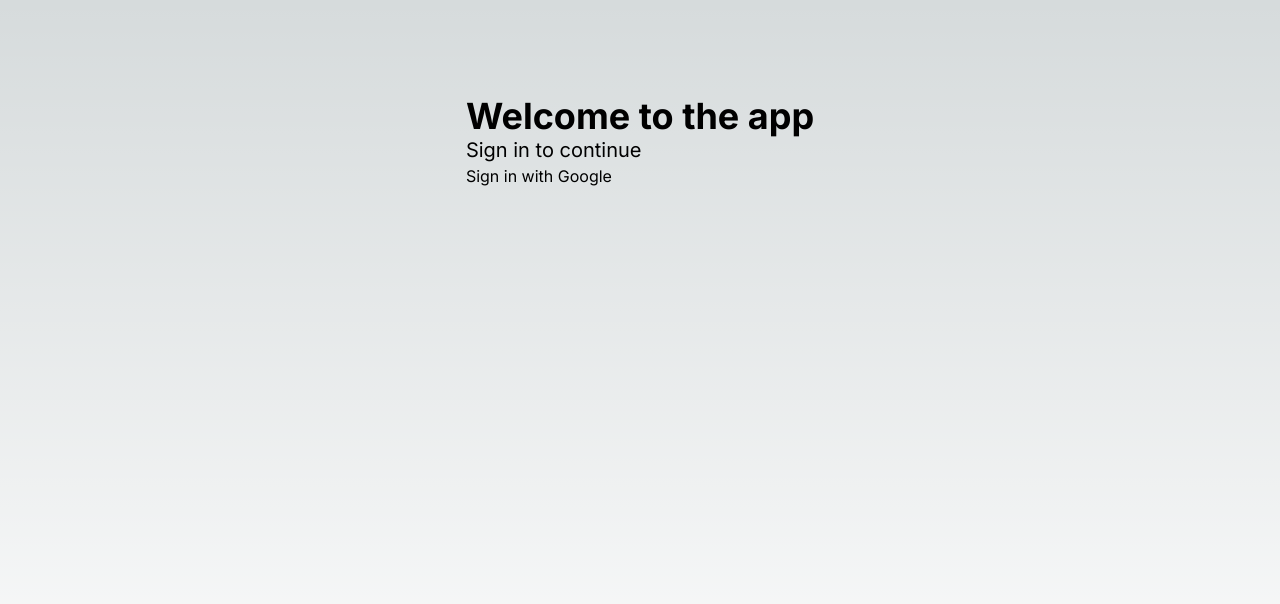
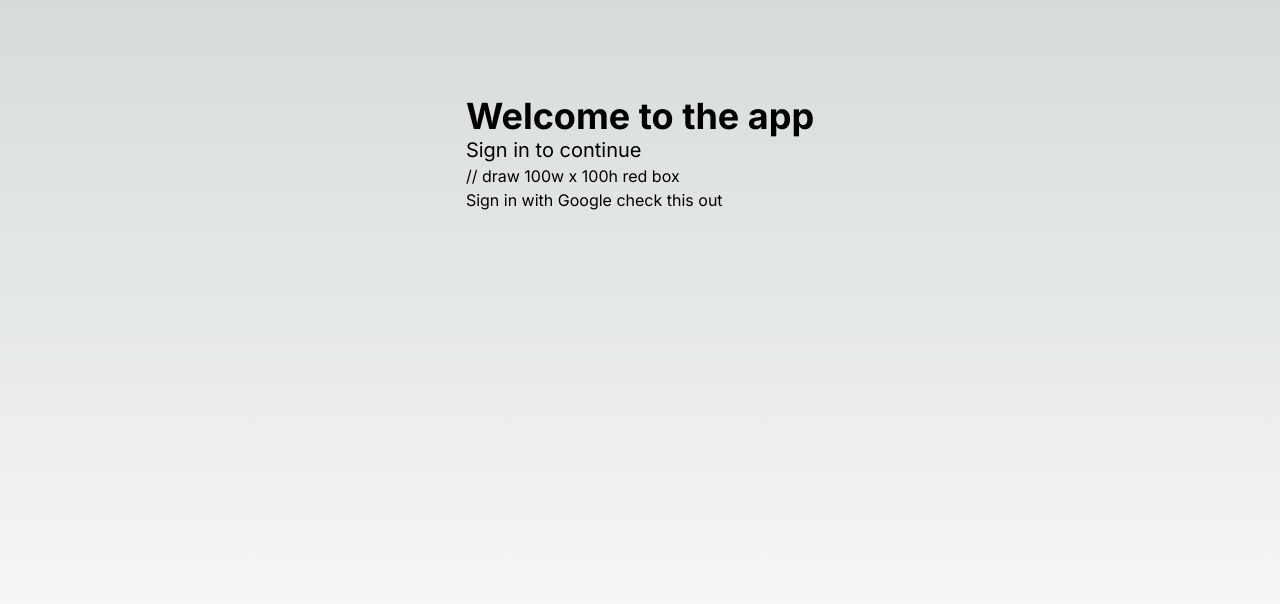
Before and after one commit to Your-Gym-Bro/coaching_web, a Next.js app: page / in a window 1280 px wide. Shown: the top 604 px of the page. Built offline with nearby package versions, Linux system fonts and the light colour scheme.

Commit message:
check actions

```diff
--- a/src/app/page.tsx
+++ b/src/app/page.tsx
@@ -14,9 +14,11 @@ export default function Home() {
         <h1 className="text-4xl font-bold">Welcome to the app</h1>
         <p className="text-xl">Sign in to continue</p>
         <div color="red" className="flex flex-1">
+          // draw 100w x 100h red box
+          <div className="w-100 h-100 bg-red-500"></div>
         </div>
         <button onClick={handleSignIn}>
-          {user ? `Signed in as ` : "Sign in with Google"}
+          {user ? `Signed in as ` : "Sign in with Google check this out"}
         </button>
       </div>
     </main>
```
